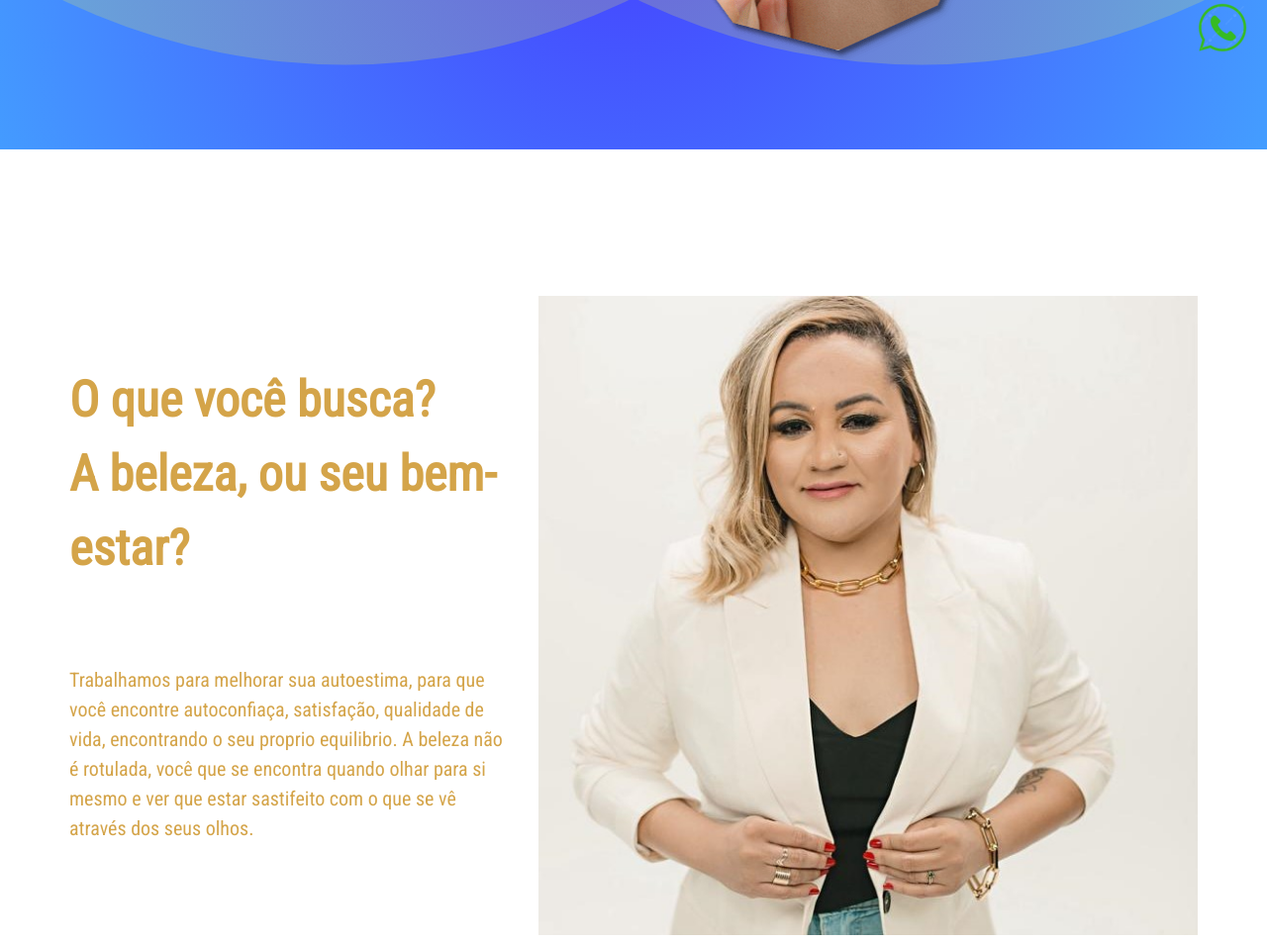
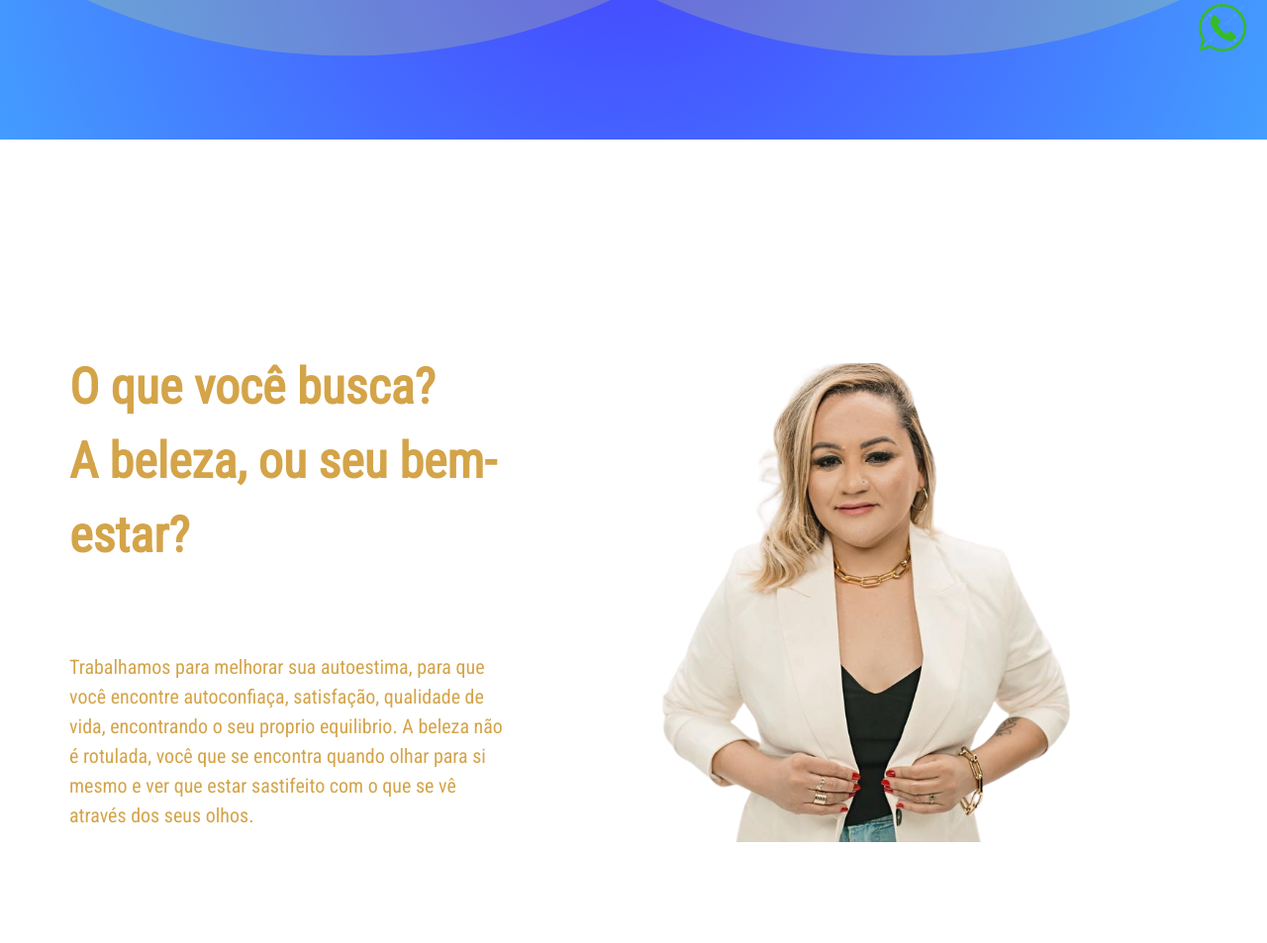
Before and after one commit to RyanMannsur/Site-Clinica-Est-tica, a plain HTML site: page index.html in a window 1280 px wide. Shown: the part 727-1680 px from the top of the page at 99% size. Drawn offline with Linux system fonts and the light colour scheme.

Commit message:
Mudando imagens

```diff
--- a/assets/css/styles.css
+++ b/assets/css/styles.css
@@ -77,6 +77,7 @@ p {
 }
 
 /* Classes Genericas */
+
 
 .main-bg {
     background-image: url('../img/rose-petals.svg');
@@ -221,7 +222,12 @@ body .full-width {
     grid-template-rows: 1fr 1fr;
 }
 
+.intro-img {
+    padding-left: 10rem;
+}
+
 .intro-img img {
+    width: 50rem;
     max-width: 100%;
     height: auto;
 }
--- a/index.html
+++ b/index.html
@@ -12,7 +12,7 @@
 </head>
 
 <body>
-
+    <div class="fundo">
         <input id="close-menu" class="close-menu" type="checkbox" aria-label="Close menu" role="button">
         <label class="close-menu-label" for="close-menu" title="close menu"></label>
 
@@ -75,7 +75,7 @@
                     </div>
                 </div>
                 <div class="intro-img">
-                <img src="assets/img/imgprof1-corte.jpeg" alt="">
+                    <img src="assets/img/imgprof1-corte-removebg.png" alt="">
                 </div>
             </div>
         </section>
@@ -176,11 +176,14 @@
             </div>
         </section>
 
+        <a class="back-to-top" href="#"><img src="/assets/img/whatsapp-logo.png" alt=""></a>
+    </div>
+
     <footer class="footer white-bg">
         <p><a href="https://portfolioryann.000webhostapp.com/" target="_blank">Feito por Ryan Mansur</a></p>
     </footer>
 
-    <a class="back-to-top" href="#"><img src="/assets/img/whatsapp-logo.png" alt=""></a>
+
 
 </body>
 
```
Also changed, not shown: assets/img/imgprof1-corte-removebg.png (added). Lines whose indentation alone changed are shown as unchanged.
